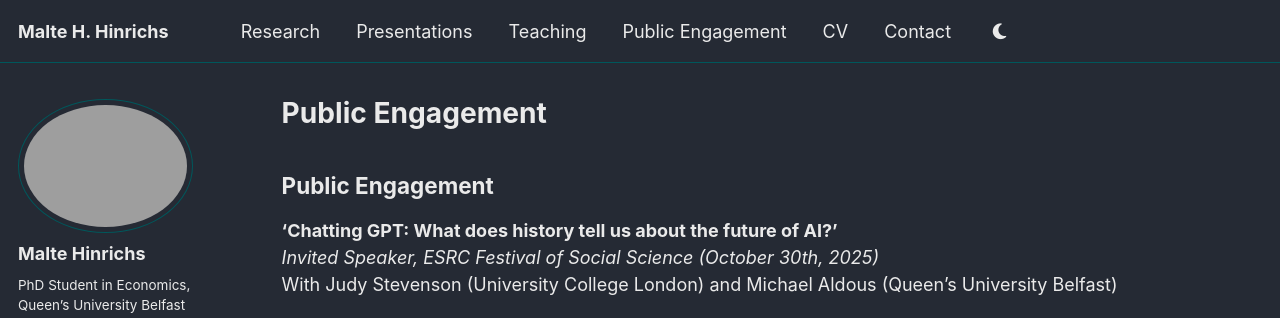
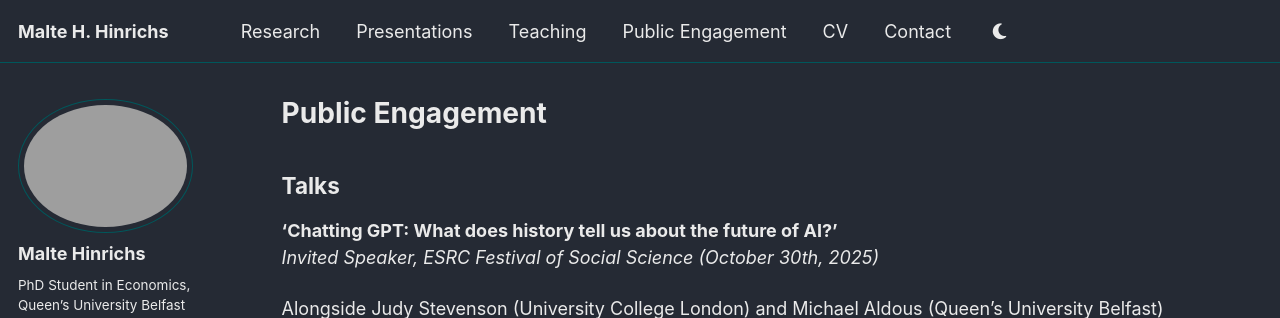
Before and after one commit to maltehhinrichs/maltehhinrichs.github.io, a Jekyll site: the page built from _pages/public-engagement.md, in a window 1280 px wide and 900 px high, cut to the strip 0-318 px from the top of the window. Built offline with Jekyll 4.4.1, drawn with Linux system fonts in a browser that asks for light colours; some web fonts are replaced; a script that is not in the unit is left out.

Commit message:
Update public-engagement.md

```diff
--- a/_pages/public-engagement.md
+++ b/_pages/public-engagement.md
@@ -5,12 +5,13 @@ permalink: /public-engagement/
 author_profile: true
 ---
 
-## Public Engagement
+## Talks
 
 **'Chatting GPT: What does history tell us about the future of AI?'**
 *Invited Speaker, ESRC Festival of Social Science (October 30th, 2025)*
-With Judy Stevenson (University College London) and Michael Aldous (Queen's University Belfast)
 
-<div class="fitvidsignore" style="max-width: 560px; margin: 0 auto;">
-  <iframe width="100%" height="315" src="https://www.youtube.com/embed/E5pf2I-0zm8" title="YouTube video player" frameborder="0" allow="accelerometer; autoplay; clipboard-write; encrypted-media; gyroscope; picture-in-picture" allowfullscreen></iframe>
+Alongside Judy Stevenson (University College London) and Michael Aldous (Queen's University Belfast)
+
+<div style="max-width: 560px;">
+  <iframe class="fitvidsignore" data-fitvidsignore="true" width="100%" height="315" src="https://www.youtube.com/embed/E5pf2I-0zm8" title="YouTube video player" frameborder="0" allowfullscreen></iframe>
 </div>
```
